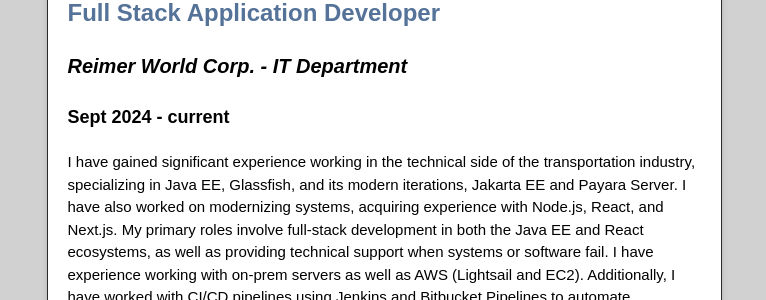
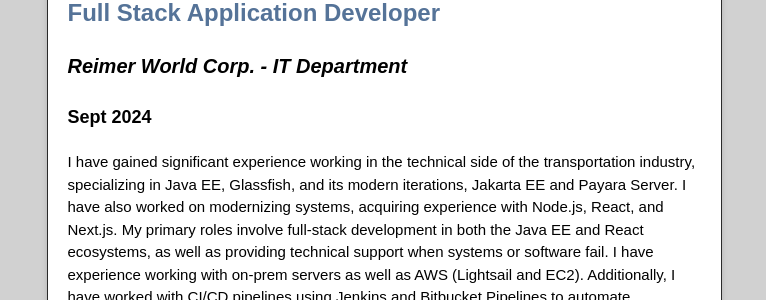
Before and after one commit to AMarinic92/AMarinic92.github.io, a Jekyll site: the page built from resume.md, in a window 1280 px wide and 900 px high, scrolled down 358 px. Shown: the part 153-453 px from the top of the window, without its empty margins (256-1022 px from the left). Built offline with Jekyll 4.4.1, drawn with Linux system fonts in a browser that asks for light colours; our own code applies the rules of GitHub Pages for plain Markdown files.

Commit message:
Update resume.md

```diff
--- a/resume.md
+++ b/resume.md
@@ -12,7 +12,7 @@
 
 ## Full Stack Application Developer
 ### *Reimer World Corp. - IT Department*
-#### Sept 2024 - current
+#### Sept 2024
 I have gained significant experience working in the technical side of the transportation industry, specializing in Java EE, Glassfish, and its modern iterations, Jakarta EE and Payara Server. I have also worked on modernizing systems, acquiring experience with Node.js, React, and Next.js. My primary roles involve full-stack development in both the Java EE and React ecosystems, as well as providing technical support when systems or software fail. I have experience working with on-prem servers as well as AWS (Lightsail and EC2). Additionally, I have worked with CI/CD pipelines using Jenkins and Bitbucket Pipelines to automate deployments and streamline development workflows. Effective teamwork is crucial in this role, and we rely on tools such as Teams and various Atlassian products to maintain team cohesion.
 
 ## Teaching Assistant
```
